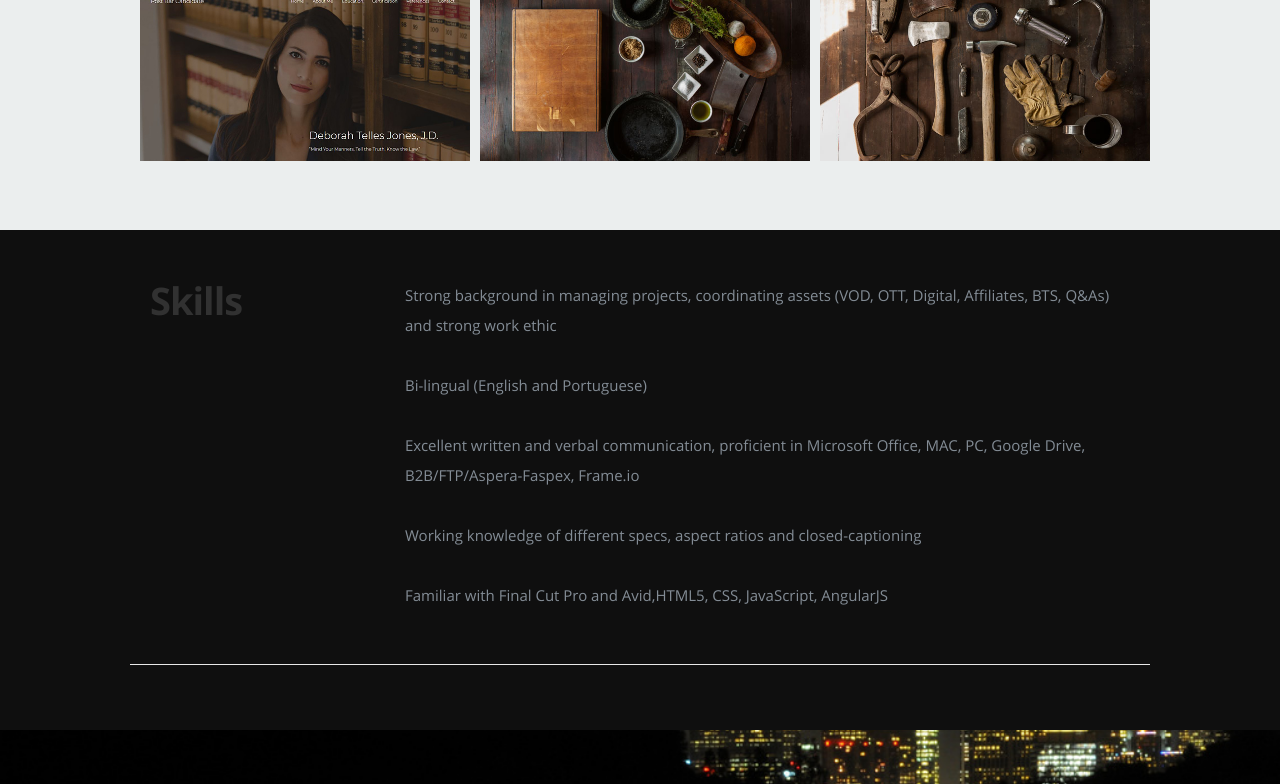
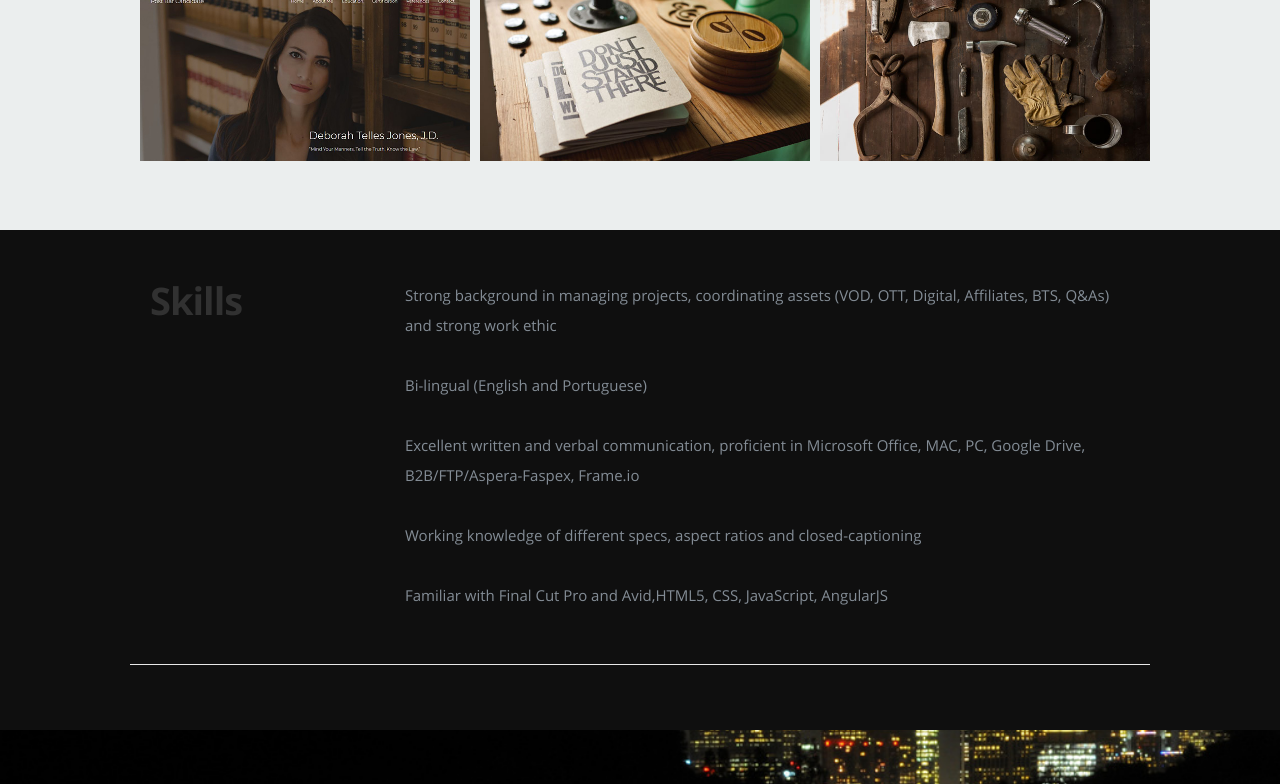
Before and after one commit to thatianaviana/portfolio, a plain HTML site: page index.html in a window 1280 px wide. Shown: the part 2102-2886 px from the top of the page. Drawn offline with nearby package versions, Linux system fonts and the light colour scheme; a script that the page names is missing.

Commit message:
fixing image

```diff
--- a/index.html
+++ b/index.html
@@ -248,7 +248,7 @@
         </div>
         <div class="col-lg-4 col-sm-6">
           <a class="portfolio-box" href="#">
-            <img class="img-fluid" src="assets/images/full4.JPG" alt="">
+            <img class="img-fluid" src="assets/images/2.jpg" alt="">
             <div class="portfolio-box-caption">
               <div class="project-category text-white-50">
                 UCLA Full Stack Development - Project #3
```
